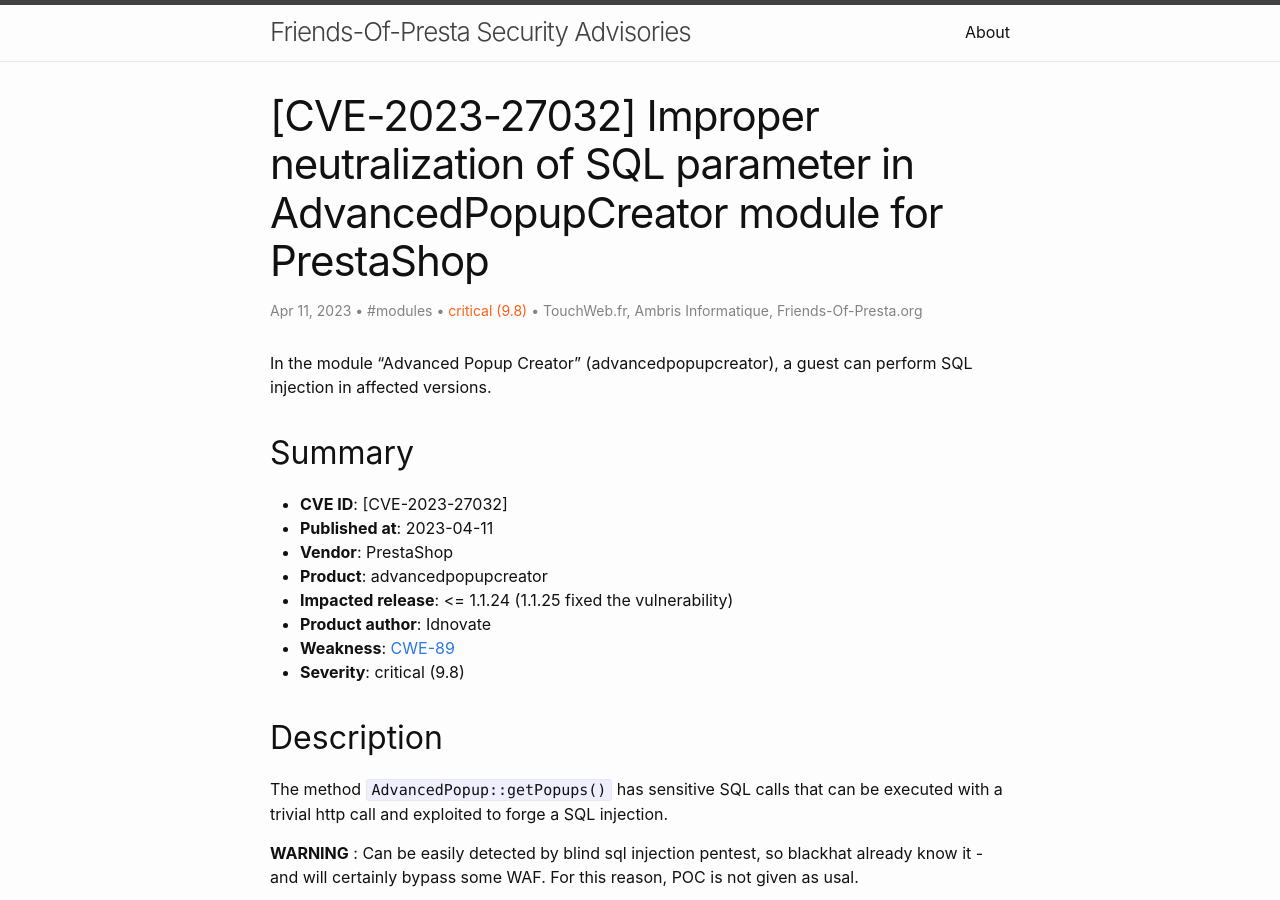
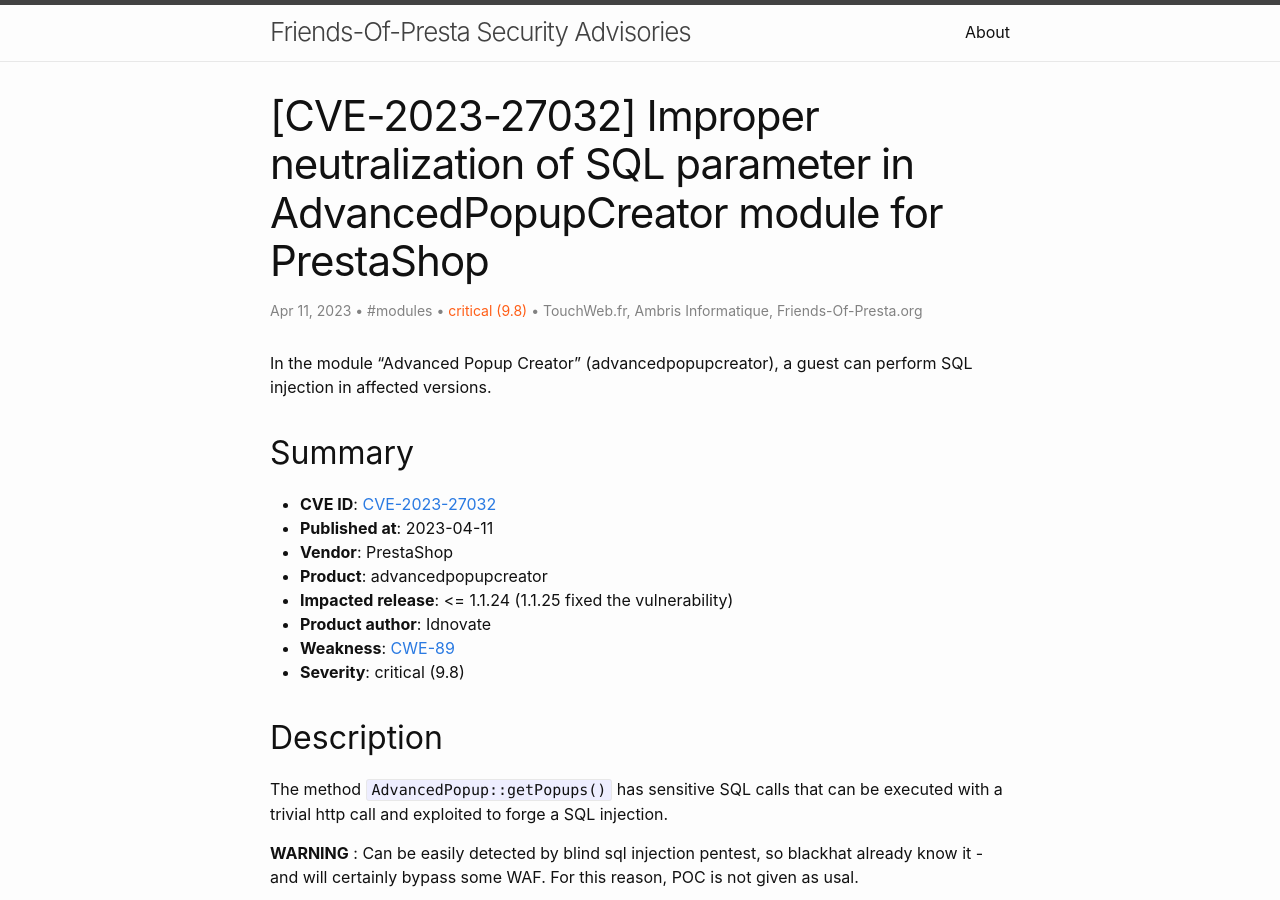
Before and after one commit to friends-of-presta/security-advisories, a Jekyll site: the page built from _posts/2023-04-11-advancedpopupcreator.md, in a window 1280 px wide and 900 px high. Built offline with Jekyll 4.4.1, drawn with Linux system fonts in a browser that asks for light colours; part of the change alters nothing that is shown.

```diff
--- a/_posts/2023-04-11-advancedpopupcreator.md
+++ b/_posts/2023-04-11-advancedpopupcreator.md
@@ -14,7 +14,7 @@ In the module "Advanced Popup Creator" (advancedpopupcreator), a guest can perfo
 
 ## Summary
 
-* **CVE ID**: [CVE-2023-27032]
+* **CVE ID**: [CVE-2023-27032](https://cve.mitre.org/cgi-bin/cvename.cgi?name=CVE-2023-27032)
 * **Published at**: 2023-04-11
 * **Vendor**: PrestaShop
 * **Product**: advancedpopupcreator
```
